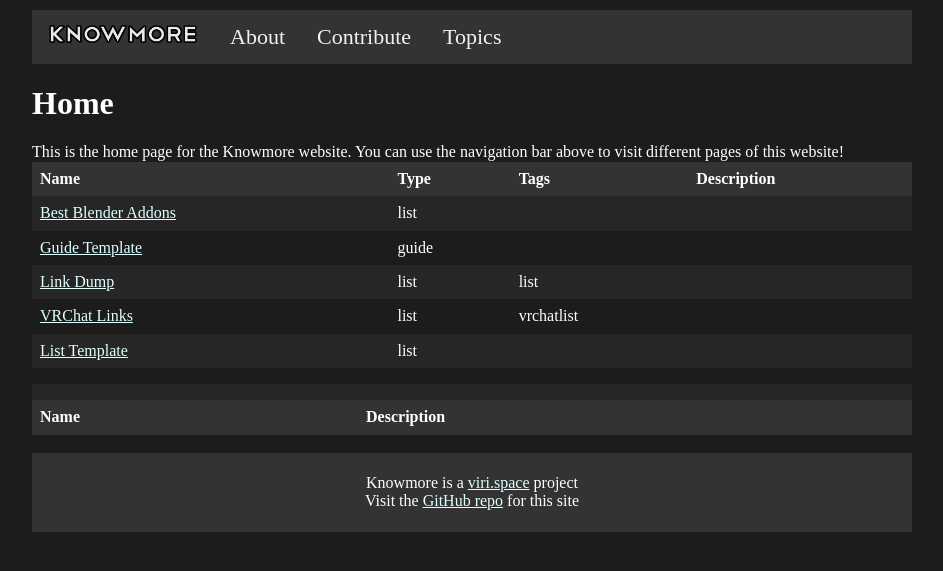
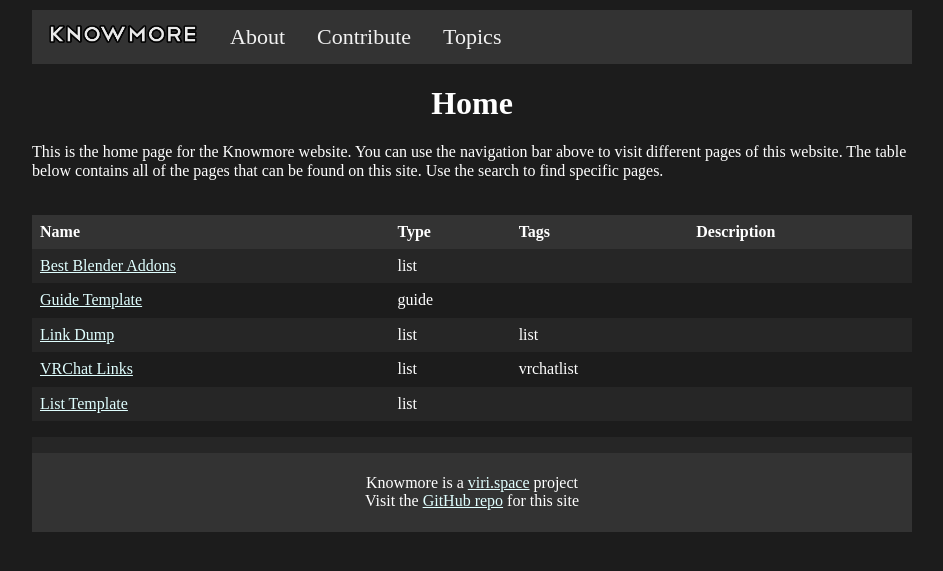
Before and after one commit to vuwnu/knowmore, a Jekyll site: the page built from index.html, in a window 1280 px wide. Shown: the top 571 px of the page, without its empty margins (168-1111 px from the left). Built offline with Jekyll 4.4.1, drawn with Linux system fonts in a browser that asks for light colours.

Commit message:
fixed up index page

```diff
--- a/_layouts/index.html
+++ b/_layouts/index.html
@@ -12,22 +12,6 @@
 
       {{ content }}
 
-      <table>
-        <tr>
-          <th>Name</th>
-          <th>Description</th>
-        </tr>
-        {% assign sorted-pages = site.pages | where: "layout","intro" %}
-        {% for page in sorted-pages %}
-        <tr>
-          <td><a href="{{ page.url | relative_url }}">{{ page.title | capitalize }}</a></td>
-          <td>{{ page.excerpt }}</td>
-        </tr>
-        {% endfor %}
-      </table>
-
-      <br>
-
     </main>
 
     {% include footer.html %}
--- a/assets/css/main.scss
+++ b/assets/css/main.scss
@@ -18,7 +18,9 @@ body {
 header {
   text-align: center;
 }
-
+h1 {
+  text-align: center;
+}
 main img {
   max-width: 300px;
   float: right;
--- a/index.html
+++ b/index.html
@@ -4,7 +4,9 @@ layout: index
 permalink: /
 ---
 
-This is the home page for the Knowmore website. You can use the navigation bar above to visit different pages of this website!
+<p>This is the home page for the Knowmore website. You can use the navigation bar above to visit different pages of this website. The table below contains all of the pages that can be found on this site. Use the search to find specific pages.</p>
+
+<br>
 
 <table>
   <tr>
```
